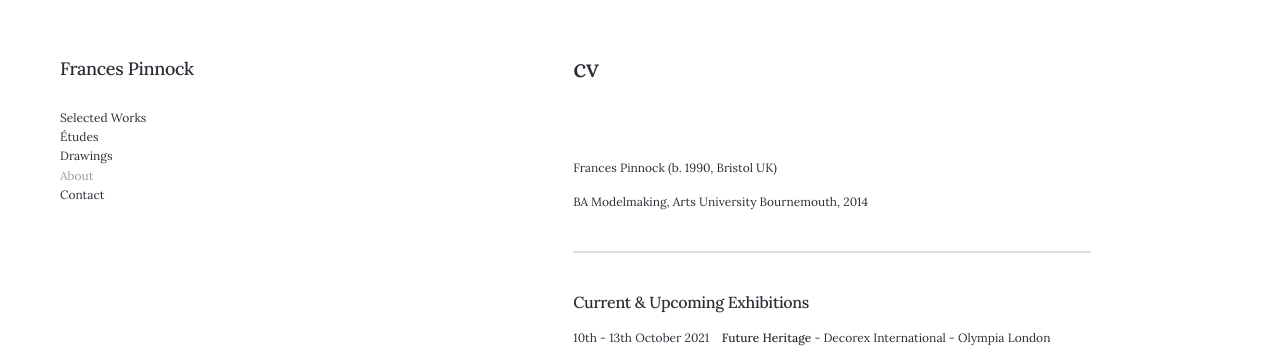
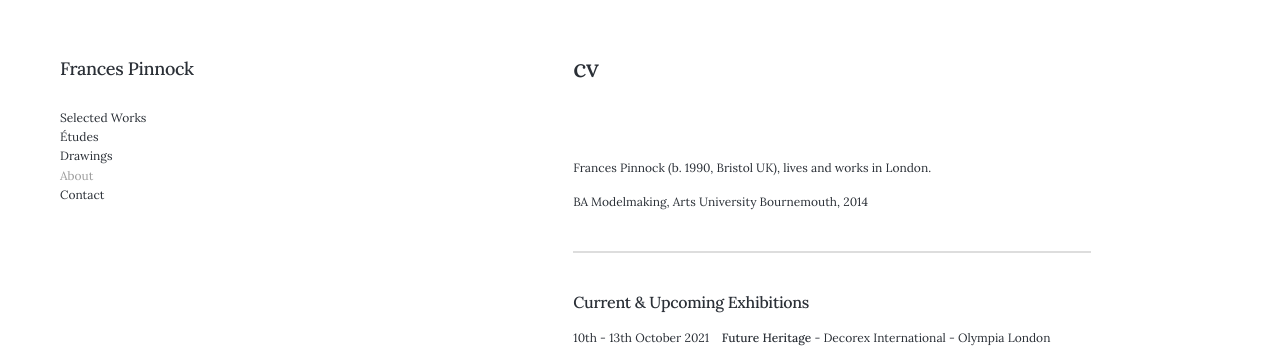
Before and after one commit to francespinnock/francespinnock.github.io, a Jekyll site: the page built from _pages/about.md, in a window 1280 px wide and 900 px high. Shown: the top 353 px of the window. Built offline with Jekyll 4.4.1, drawn with Linux system fonts in a browser that asks for light colours; nearby versions of some CDN libraries.

Commit message:
Update about.md

```diff
--- a/_pages/about.md
+++ b/_pages/about.md
@@ -3,7 +3,7 @@ title: cv
 subtitle:
 description: About Frances Pinnock
 ---
-Frances Pinnock (b. 1990, Bristol UK)
+Frances Pinnock (b. 1990, Bristol UK), lives and works in London.
 
 BA Modelmaking, Arts University Bournemouth, 2014
 
```
